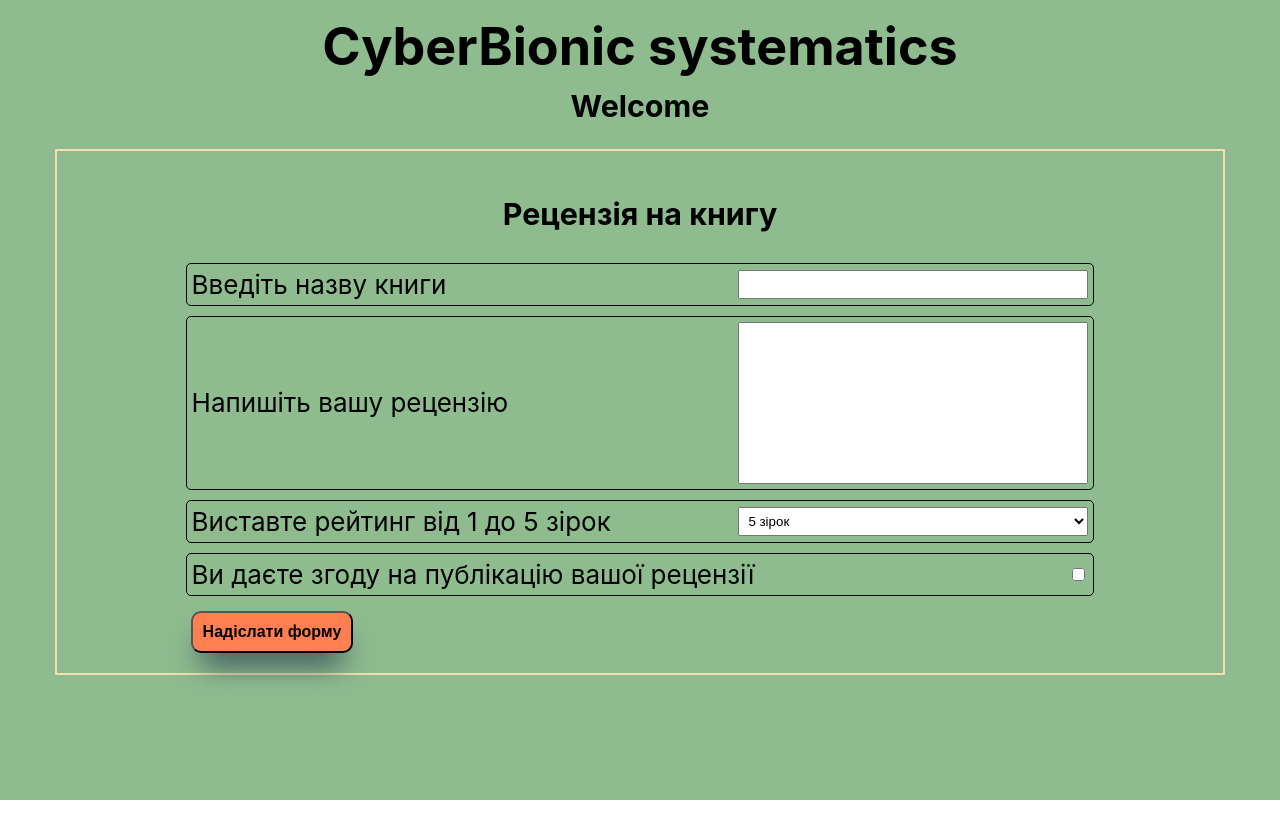
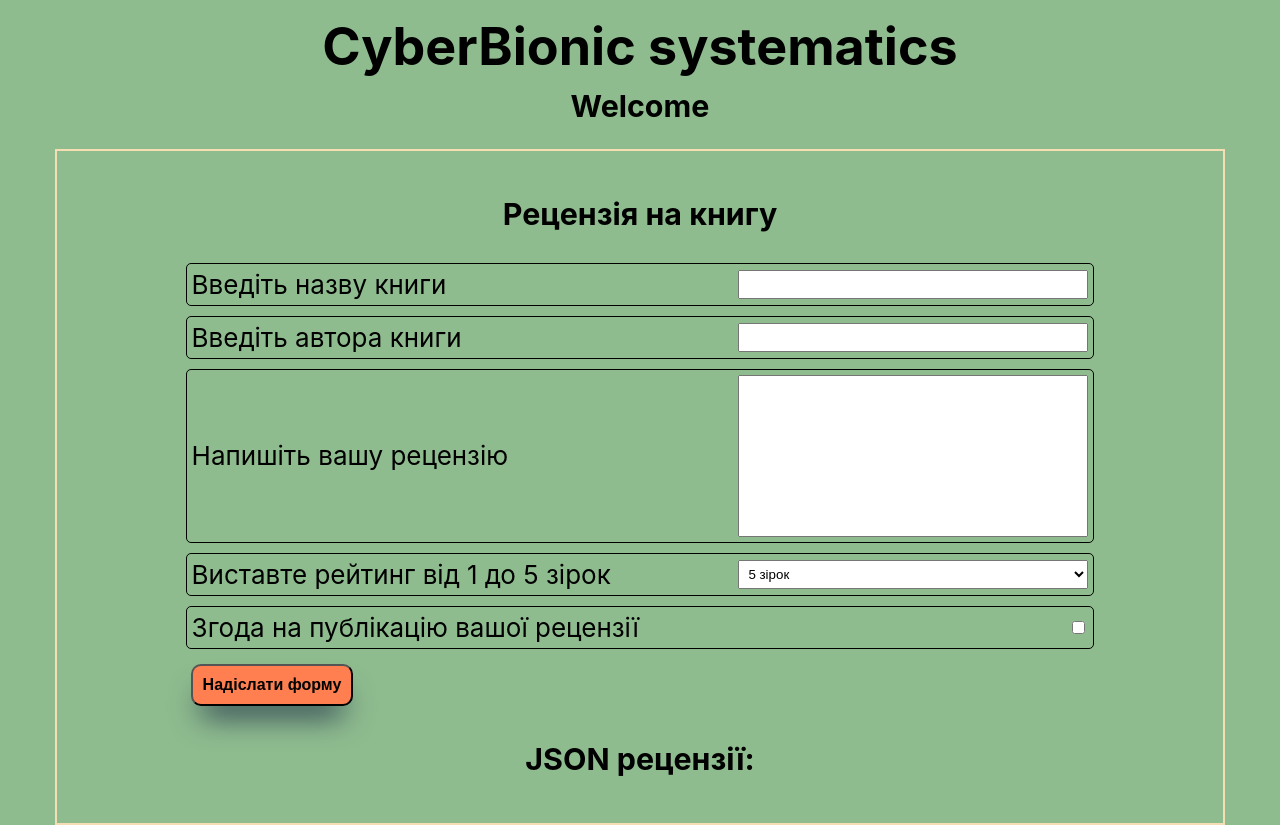
Before and after one commit to Maksymov-Serhii/maksymov_serhii_hw5, a React (Create React App) app: page / in a window 1280 px wide. Before the commit the page ends 800 px from the top, so only its background shows below. Built offline with nearby package versions, Linux system fonts and the light colour scheme.

Commit message:
added functionality to BookForm component

```diff
--- a/src/components/BookForm/BookForm.js
+++ b/src/components/BookForm/BookForm.js
@@ -1,37 +1,75 @@
 import React from "react";
 
 class BookForm extends React.Component {
+  constructor() {
+    super();
+    this.state = {
+      bookName: '',
+      authorName: '',
+      bookReview: '',
+      bookRating: '5stars',
+      isAgree: false,
+    }
+    this.handleChange = this.handleChange.bind(this);
+    this.handleSubmit = this.handleSubmit.bind(this);
+    this.defaultState = this.state;
+  }
+
+  handleChange(event) {
+    const { name, value, checked } = event.target;
+    const eventValue = name === 'isAgree' ? checked : value;
+    this.setState({ [name]: eventValue })
+  }
+
+  handleSubmit(event) {
+    event.preventDefault();
+    console.log(JSON.stringify(this.state));
+    const userBookReview = JSON.stringify(this.state);
+    const pBlock = document.createElement('p');
+    pBlock.innerText = userBookReview;
+    document.getElementById('formOutput').append(pBlock);
+    this.setState(this.defaultState);
+  }
+
   render() {
+    // console.log(this.state);
     return (
       <div className="container">
         <h3>Рецензія на книгу</h3>
-        <form className="form-block">
+        <form className="form-block" onSubmit={this.handleSubmit}>
           <div className="input-block">
-            <label for="book-name">Введіть назву книги</label>
-            <input name="book-name" className="input-field"></input>
+            <label htmlFor="bookName">Введіть назву книги</label>
+            <input type="text" value={this.state.bookName} onChange={this.handleChange} name="bookName" className="input-field"></input>
           </div>
           <div className="input-block">
-            <label for="book-review">Напишіть вашу рецензію</label>
-            <textarea name="book-review" className="input-field" rows={10}></textarea>
+            <label htmlFor="authorName">Введіть автора книги</label>
+            <input type="text" value={this.state.authorName} onChange={this.handleChange} name="authorName" className="input-field"></input>
           </div>
           <div className="input-block">
-            <label for="book-rating">Виставте рейтинг від 1 до 5 зірок</label>
-            <select name="book-rating" className="input-field">
-              <option value="value1">1 зірка</option>
-              <option value="value2">2 зірки</option>
-              <option value="value3">3 зірки</option>
-              <option value="value3">4 зірки</option>
-              <option value="value3" selected>5 зірок</option>
+            <label htmlFor="bookReview">Напишіть вашу рецензію</label>
+            <textarea value={this.state.bookReview} onChange={this.handleChange} name="bookReview" className="input-field" rows={10}></textarea>
+          </div>
+          <div className="input-block">
+            <label htmlFor="bookRating">Виставте рейтинг від 1 до 5 зірок</label>
+            <select value={this.state.bookRating} onChange={this.handleChange} name="bookRating" className="input-field">
+              <option value="1star">1 зірка</option>
+              <option value="2stars">2 зірки</option>
+              <option value="3stars">3 зірки</option>
+              <option value="4stars">4 зірки</option>
+              <option value="5stars">5 зірок</option>
             </select>
           </div>
           <div className="input-block">
-            <label for="agreement">Ви даєте згоду на публікацію вашої рецензії</label>
-            <input name="agreement" type="checkbox"></input>
+            <label htmlFor="isAgree">Згода на публікацію вашої рецензії</label>
+            <input name="isAgree" type="checkbox" checked={this.state.isAgree} onChange={this.handleChange}></input>
           </div>
           <div className="input-block">
             <input type="submit" value="Надіслати форму" className="button" />
           </div>
         </form>
+        <div id="formOutput">
+          <h3>JSON рецензії:</h3>
+        </div>
       </div>
     )
   }
```
